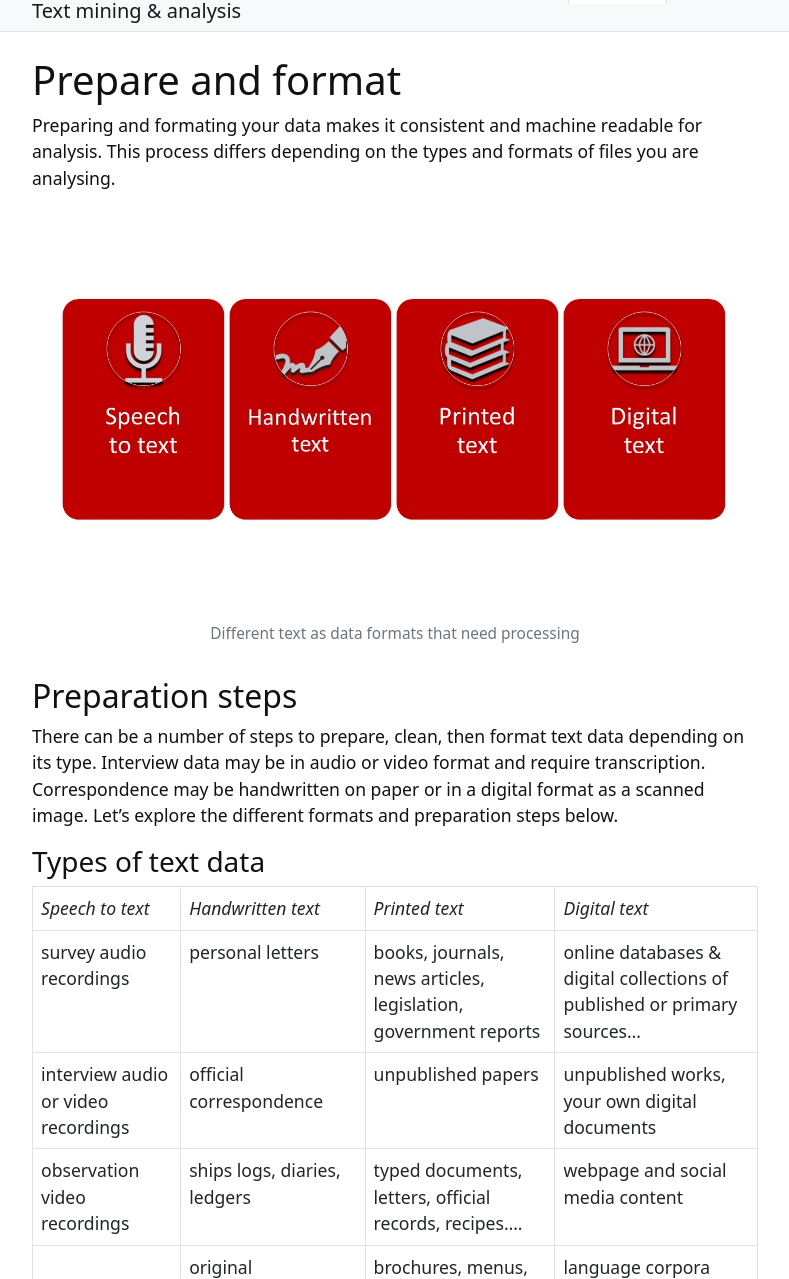
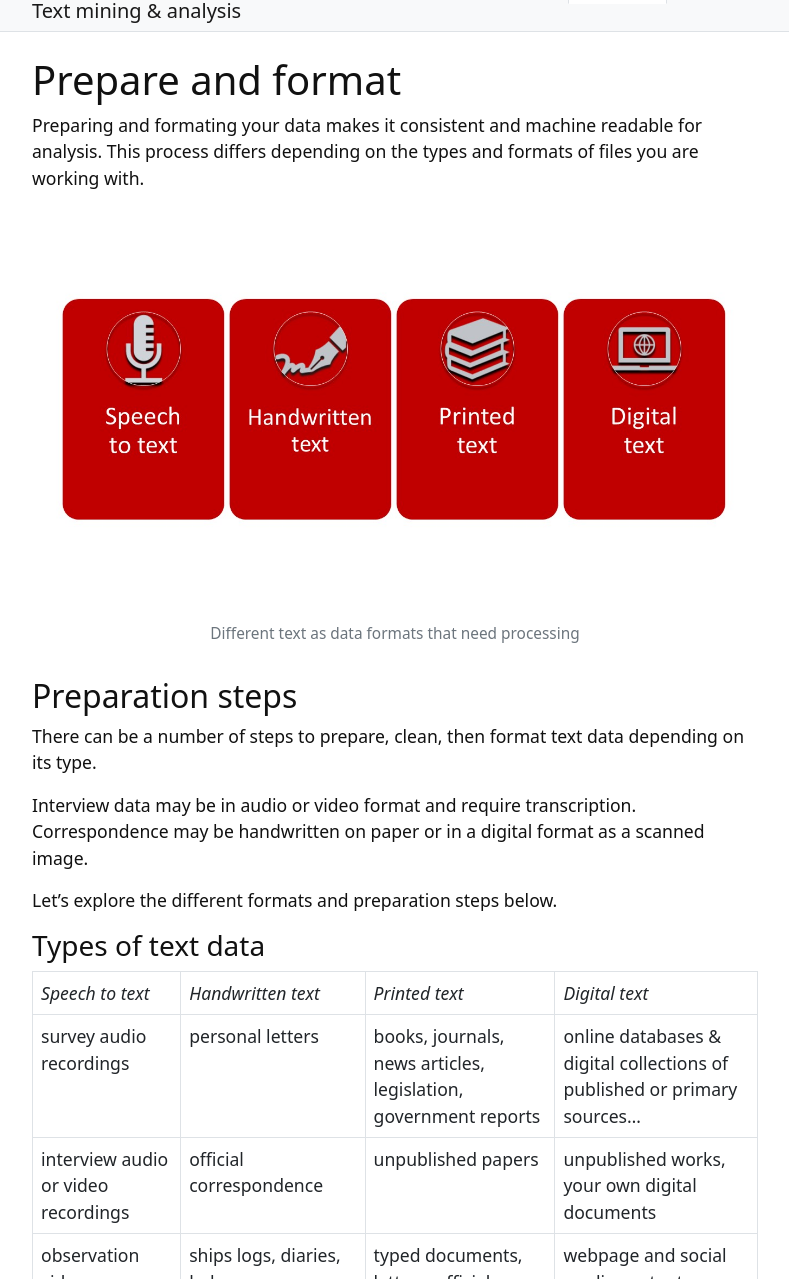
Before and after one commit to GULibrarySandbox/intro-text-mining-analysis-2022, a Jekyll site: the page built from content/5-prepare-text.md, in a window 1280 px wide and 1400 px high, cut to the strip 121-1400 px from the top of the window. Shown: the whole strip, without its empty margins (245-1034 px from the left). Built offline with Jekyll 4.4.1, drawn with Linux system fonts in a browser that asks for light colours.

Commit message:
Update 5-prepare-text.md

```diff
--- a/content/5-prepare-text.md
+++ b/content/5-prepare-text.md
@@ -6,11 +6,15 @@ nav: true
 
 # Prepare and format
 
-Preparing and formating your data makes it consistent and machine readable for analysis. This process differs depending on the types and formats of files you are analysing.
+Preparing and formating your data makes it consistent and machine readable for analysis. This process differs depending on the types and formats of files you are working with.
 {% include figure.html img="Textformats1.jpg" alt="Text as data formats, Speech to text, Handwritten text, Printed text, Digital text" caption="Different text as data formats that need processing" width="100%" %}
 ## Preparation steps
 
-There can be a number of steps to prepare, clean, then format text data depending on its type.  Interview data may be in audio or video format and require transcription. Correspondence may be handwritten on paper or in a digital format as a scanned image. Let's explore the different formats and preparation steps below.
+There can be a number of steps to prepare, clean, then format text data depending on its type.
+
+Interview data may be in audio or video format and require transcription. Correspondence may be handwritten on paper or in a digital format as a scanned image.
+
+Let's explore the different formats and preparation steps below.
 
 ### Types of text data
 
```
